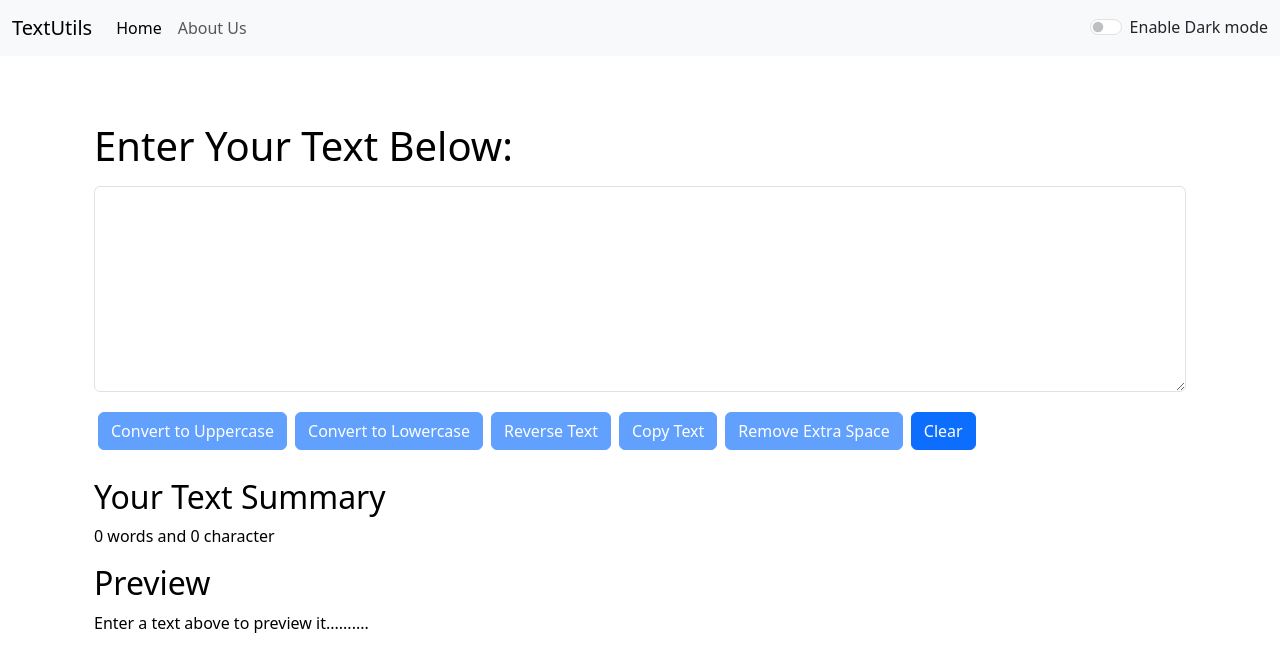
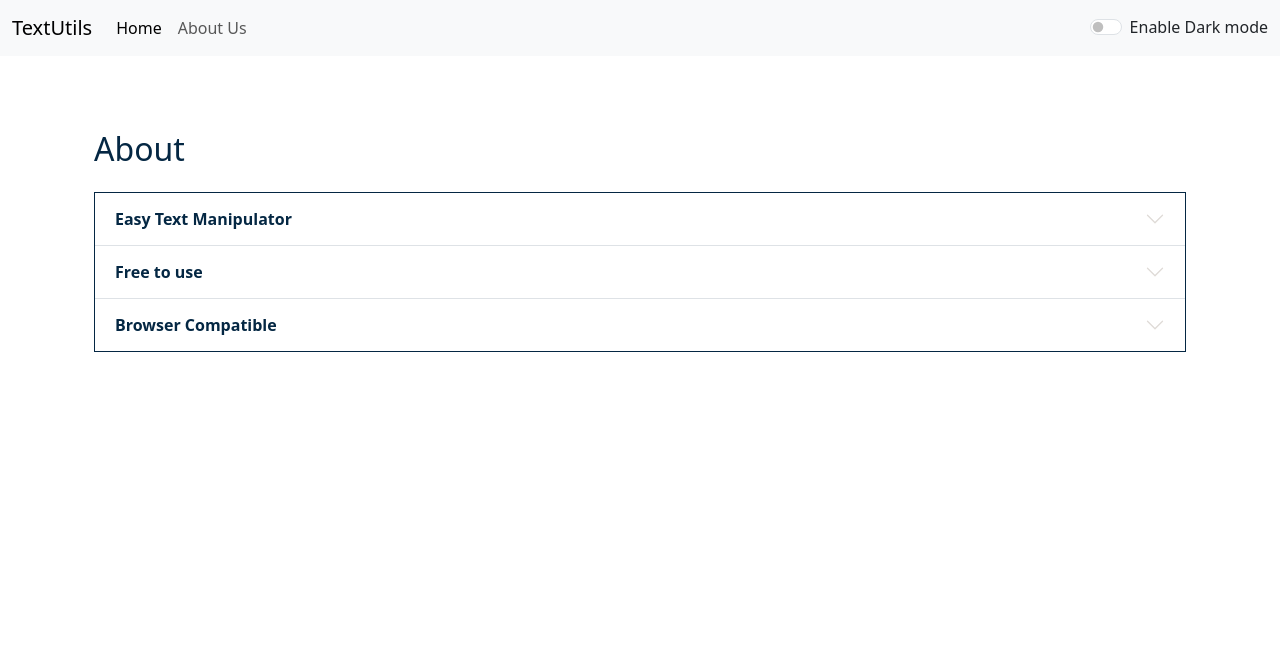
Before and after one commit to Alkasha-Siddiqui/TextUtils, a React (Create React App) app: page /about in a window 1280 px wide. Shown: the top 672 px of the page. Built offline with nearby package versions, Linux system fonts and the light colour scheme.

Commit message:
Fixed all the bugs and Final Commit!!

```diff
--- a/package.json
+++ b/package.json
@@ -2,7 +2,7 @@
   "name": "textutils",
   "version": "0.1.0",
   "homepage": "https://Alkasha-Siddiqui.github.io/TextUtils",
-  "private": true,
+  "private": false,
   "dependencies": {
     "@testing-library/jest-dom": "^5.16.5",
     "@testing-library/react": "^13.4.0",
--- a/src/App.js
+++ b/src/App.js
@@ -1,8 +1,10 @@
-// import About from "./components/About";
 import { useState } from "react";
 import Navbar from "./components/Navbar";
 import TextForm from "./components/TextForm";
 import Alert from "./components/Alert";
+import About from "./components/About"
+import { BrowserRouter, Routes, Route } from 'react-router-dom';
+
 
 function App() {
 
@@ -38,12 +40,16 @@ function App() {
 
   return (
     <>
-     <Navbar title="TextUtils" aboutText="About Us" mode={mode} toggleBtn={toggleBtn}/>
-     <Alert alert={alert}/>
-     <div className="container">
-      <TextForm heading="Enter Your Text Below:" mode={mode} alert={showAlert}/>
-      {/* <About/> */}
-     </div>
+    <BrowserRouter>
+      <Navbar title="TextUtils" aboutText="About Us" mode={mode} toggleBtn={toggleBtn} />
+      <Alert alert={alert} />
+      <div className="container">
+        <Routes>
+          <Route exact path="/TextUtils" element={<TextForm heading="Enter Your Text Below:" mode={mode} alert={showAlert} />}></Route>
+          <Route path="/about" element={<About mode={mode}/>} ></Route>
+        </Routes>
+      </div>
+    </BrowserRouter>
     </>
 
   );
--- a/src/components/About.js
+++ b/src/components/About.js
@@ -1,47 +1,52 @@
-import React, { useState } from 'react'
+// import React, { useState } from 'react'
 
-export default function About() {
+export default function About(props) {
 
 
-  const [mystyle, setMystyle] = useState({
-    color: "black",
-    backgroundColor: "white"
-  })
+  // const [mystyle, setMystyle] = useState({
+  //   color: "black",
+  //   backgroundColor: "white"
+  // })
 
-  const [btnText, setBtnText] = useState("Enable Dark Mode")
+  // const [btnText, setBtnText] = useState("Enable Dark Mode")
 
-  const [btnstyle, setBtnStyle] = useState({
-    color:"white",
-    backgroundColor:"black"
-  })
+  // const [btnstyle, setBtnStyle] = useState({
+  //   color:"white",
+  //   backgroundColor:"black"
+  // })
 
-  const toggleState = () => {
-    if (mystyle.color === "black") {
-      setMystyle({
-        color: "white",
-          backgroundColor: "black"
-      })
+  // const toggleState = () => {
+  //   if (mystyle.color === "black") {
+  //     setMystyle({
+  //       color: "white",
+  //         backgroundColor: "black"
+  //     })
 
-      setBtnStyle({
-        color: "black",
-          backgroundColor: "white"
-      })
+  //     setBtnStyle({
+  //       color: "black",
+  //         backgroundColor: "white"
+  //     })
 
-      setBtnText("Enable Light Mode")
-    } else {
-      setMystyle({
-        color: "black",
-          backgroundColor: "white"
-      })
+  //     setBtnText("Enable Light Mode")
+  //   } else {
+  //     setMystyle({
+  //       color: "black",
+  //         backgroundColor: "white"
+  //     })
 
-      setBtnStyle({
-        color: "white",
-          backgroundColor: "black"
-      })
-      setBtnText("Enable Dark Mode")
+  //     setBtnStyle({
+  //       color: "white",
+  //         backgroundColor: "black"
+  //     })
+  //     setBtnText("Enable Dark Mode")
 
-    }
+  //   }
 
+  // }
+
+  let mystyle = {
+    color: props.mode ==='light'?'#042743':'white',
+    backgroundColor: props.mode ==='light'?'white':'#042743'
   }
 
 
@@ -55,11 +60,11 @@ return (
 
         <h2 className="accordion-header" >
           <button className="accordion-button collapsed" style={mystyle} type="button" data-bs-toggle="collapse" data-bs-target="#flush-collapseOne" aria-expanded="false" aria-controls="flush-collapseOne">
-            Accordion Item #1
+            <strong>Easy Text Manipulator</strong>
           </button>
         </h2>
         <div id="flush-collapseOne" className="accordion-collapse collapse" data-bs-parent="#accordionFlushExample">
-          <div className="accordion-body">Placeholder content for this accordion, which is intended to demonstrate the <code>.accordion-flush</code> class. This is the first item's accordion body.</div>
+          <div className="accordion-body">Lorem ipsum dolor sit amet consectetur adipisicing elit. Accusantium ab necessitatibus doloribus dolore quia odio assumenda provident vero repellat! Accusantium voluptatum distinctio illo accusamus? Placeat natus, excepturi, consequuntur unde alias nulla architecto suscipit incidunt assumenda repellat facere explicabo quisquam voluptate at minima? Consequatur ipsum hic quo asperiores fugiat est autem, sequi illum? Non, fugit? Esse, qui unde dignissimos perspiciatis magni odio velit earum, commodi, impedit molestiae ex deserunt aperiam repudiandae! Quaerat voluptas tenetur hic, fugiat repellat facere dolore minus obcaecati error ea, eos doloribus velit nihil. Iste dolores tempore, praesentium minima fugiat id soluta eveniet nam, numquam corporis repellat exercitationem.</div>
         </div>
 
       </div>
@@ -68,11 +73,11 @@ return (
 
         <h2 className="accordion-header">
           <button className="accordion-button collapsed" style={mystyle} type="button" data-bs-toggle="collapse" data-bs-target="#flush-collapseTwo" aria-expanded="false" aria-controls="flush-collapseTwo">
-            Accordion Item #2
+          <strong>Free to use</strong>
           </button>
         </h2>
         <div id="flush-collapseTwo" className="accordion-collapse collapse" data-bs-parent="#accordionFlushExample">
-          <div className="accordion-body">Placeholder content for this accordion, which is intended to demonstrate the <code>.accordion-flush</code> class. This is the second item's accordion body. Let's imagine this being filled with some actual content.</div>
+          <div className="accordion-body">Lorem ipsum dolor sit amet consectetur adipisicing elit. Amet tempore at non dolorum autem laborum deserunt numquam beatae debitis ut. Veritatis veniam minus nemo eligendi placeat et esse possimus, quasi consequatur explicabo vel sed obcaecati eveniet autem repudiandae nihil dolore velit suscipit magni, ea laborum quam, accusamus voluptas? Sequi impedit earum harum. Reiciendis facilis vitae alias soluta magni architecto quos, iusto laborum odio eaque laudantium sint itaque accusamus dolorum nostrum veniam perspiciatis facere velit molestiae cupiditate officia qui iure! Aspernatur, mollitia fugit tempore itaque iste commodi, minus harum suscipit, placeat pariatur officiis! A laudantium excepturi doloremque, deleniti quod impedit id!</div>
         </div>
 
       </div>
@@ -81,17 +86,17 @@ return (
 
         <h2 className="accordion-header">
           <button className="accordion-button collapsed" style={mystyle} type="button" data-bs-toggle="collapse" data-bs-target="#flush-collapseThree" aria-expanded="false" aria-controls="flush-collapseThree">
-            Accordion Item #3
+          <strong>Browser Compatible</strong>
           </button>
         </h2>
         <div id="flush-collapseThree" className="accordion-collapse collapse" data-bs-parent="#accordionFlushExample">
-          <div className="accordion-body">Placeholder content for this accordion, which is intended to demonstrate the <code>.accordion-flush</code> class. This is the third item's accordion body. Nothing more exciting happening here in terms of content, but just filling up the space to make it look, at least at first glance, a bit more representative of how this would look in a real-world application.</div>
+          <div className="accordion-body">Lorem, ipsum dolor sit amet consectetur adipisicing elit. Architecto repellendus unde est voluptas sit consectetur laboriosam officia modi delectus, provident pariatur quia distinctio quae voluptatibus adipisci rerum tempore maxime dolore. Sapiente qui molestias nihil porro vero! Aspernatur nam unde consequatur, modi in non corporis maxime nemo cupiditate nobis, recusandae, veniam accusamus temporibus tempore laborum amet atque. Exercitationem quisquam cupiditate laudantium quasi quas numquam neque perferendis. Eaque excepturi quibusdam, dolorem aspernatur rerum recusandae natus similique ad nisi tenetur minima fuga dolorum vero numquam! Quisquam dolorum, sint vitae sed accusamus debitis nam ea temporibus aut ducimus iusto, illo pariatur omnis repellat dolor!</div>
         </div>
 
       </div>
 
     </div>
-    <button type="button" onClick={toggleState} className="my-4" style={btnstyle}>{btnText}</button>
+    {/* <button type="button" onClick={toggleState} className="my-4" style={btnstyle}>{btnText}</button> */}
 
   </div>
 )
--- a/src/components/Navbar.js
+++ b/src/components/Navbar.js
@@ -1,22 +1,22 @@
 import PropTypes from 'prop-types';
-// import { Link } from 'react-router-dom';
+import { Link } from 'react-router-dom';
 
 function Navbar(props) {
     return (
         <>
             <nav className={`navbar navbar-expand-lg navbar-${props.mode} bg-${props.mode}`}>
                 <div className="container-fluid">
-                    <a className="navbar-brand" href="/">{props.title}</a>
+                <Link className="navbar-brand" to="/TextUtils">{props.title}</Link>
                     <button className="navbar-toggler" type="button" data-bs-toggle="collapse" data-bs-target="#navbarSupportedContent" aria-controls="navbarSupportedContent" aria-expanded="false" aria-label="Toggle navigation">
                         <span className="navbar-toggler-icon"></span>
                     </button>
                     <div className="collapse navbar-collapse" id="navbarSupportedContent">
                         <ul className="navbar-nav me-auto mb-2 mb-lg-0">
                             <li className="nav-item">
-                                <a className="nav-link active" aria-current="page" href="/">Home</a>
+                                <Link className="nav-link active" aria-current="page" to="/TextUtils">Home</Link>
                             </li>
                             <li className="nav-item">
-                                <a className="nav-link" href="/about">{props.aboutText}</a>
+                                <Link className="nav-link" to="/about">{props.aboutText}</Link>
                             </li>
                         </ul>
                         {/* <form className="d-flex" role="search">
--- a/src/components/TextForm.js
+++ b/src/components/TextForm.js
@@ -79,7 +79,7 @@ function TextForm(props) {
 
             <div className="container my-4" style={{ color: props.mode === 'dark' ? 'white' : 'black' }}>
                 <h2>Your Text Summary</h2>
-                <p>{text.split(" ").filter((element)=>{ return element.length!==0 }).length} words and {text.length} character</p>
+                <p>{text.split(/\s+/).filter((element)=>{ return element.length!==0 }).length} words and {text.length} character</p>
 
                 <h2>Preview</h2>
                 <p>{text.length > 0 ? text : "Enter a text above to preview it.........."}</p>
--- a/src/index.css
+++ b/src/index.css
@@ -0,0 +1,7 @@
+.accordion-button::after {
+    filter: invert(1);
+}
+
+.accordion {
+    border: 1px solid;
+}
```
